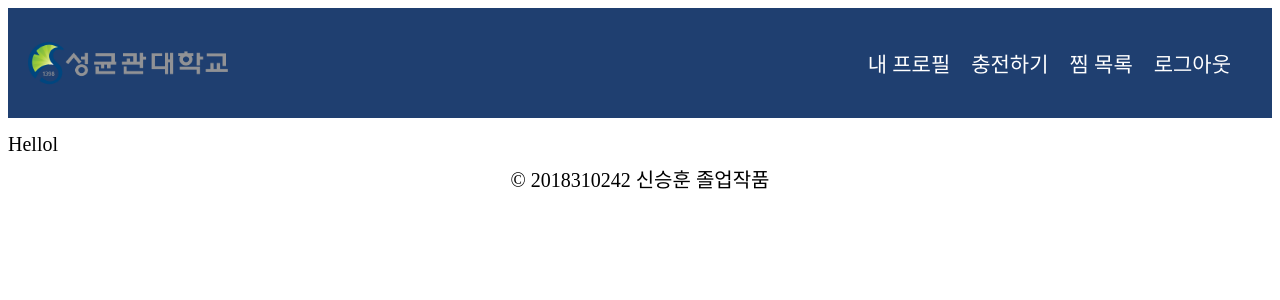
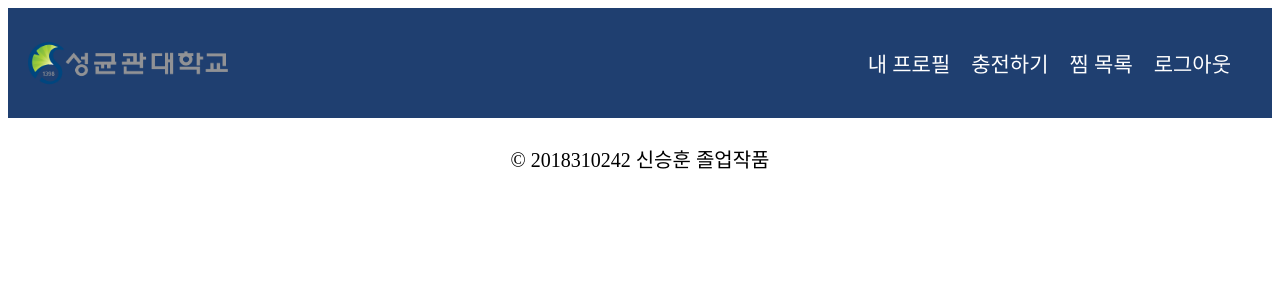
Before and after one commit to softho0n/2024-graduation-work, a Next.js app in the folder frontend-v1-app/: page / in a window 1280 px wide. Shown: the top 300 px of the page. Built offline with nearby package versions, Linux system fonts and the light colour scheme; sample sign-in values are in the browser's storage.

Commit message:
✨ Feat: 인증 정보 기반 페이지 redirection 설정

```diff
--- a/frontend-v1-app/src/pages/index.tsx
+++ b/frontend-v1-app/src/pages/index.tsx
@@ -1,6 +1,15 @@
 import Layout from "@/components/layout/layout";
+import { useRouter } from "next/router";
+import { useEffect } from "react";
 const Home = () => {
-  return <Layout homeNum>Hellol</Layout>;
+  const router = useRouter();
+  useEffect(() => {
+    const token = localStorage.getItem("jwtToken");
+    if (token === null) {
+      router.push("/accounts/login");
+    }
+  }, []);
+  return <Layout homeNum></Layout>;
 };
 
 export default Home;
```
